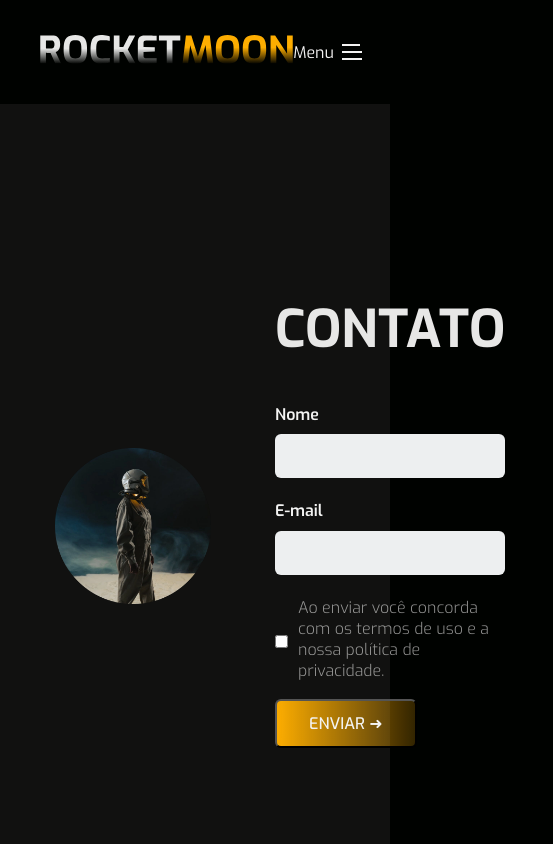
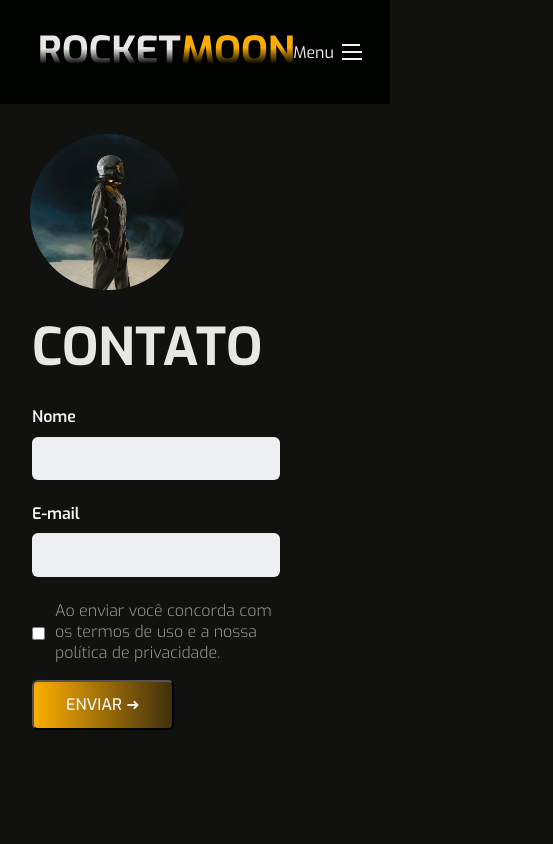
Before and after one commit to Jordaoalvez/rocketmoon, a plain HTML site: page contato.html in a window 390 px wide. Shown: the top 844 px of the page, 553 px wide, since content can reach past the window. Drawn offline with Linux system fonts and the light colour scheme.

Commit message:
Responsividade da página contato

```diff
--- a/styles/style.css
+++ b/styles/style.css
@@ -864,6 +864,37 @@ header p {
 
 /* Responsive Contato Mobile */
 
+@media (max-width: 800px) {
+  .container {
+    flex-direction: column;
+  }
+
+  body {
+    background-color: #111110;
+  }
+
+  .contato {
+    justify-content: flex-start;
+    width: 0 auto;
+    height: fit-content;
+    margin-bottom: 200px;
+  }
+
+  .form {
+    padding: 2rem;
+  }
+
+  .form-img {
+    padding-left: 30px;
+    padding-top: 30px;
+    padding-bottom: 0;
+  }
+
+  .form-header {
+    margin-bottom: 2rem;
+  }
+}
+
 /* Responsive Menu */
 
 @media (max-width: 800px) {
```
